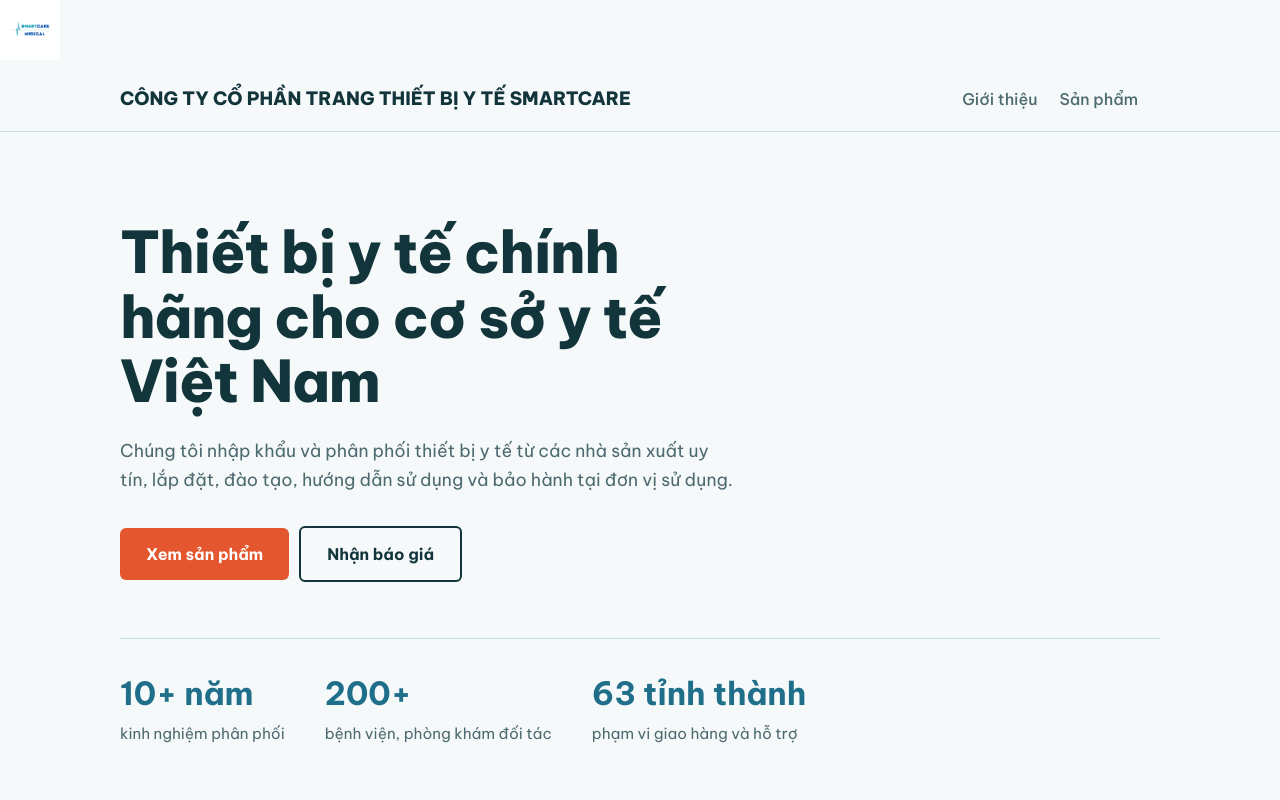
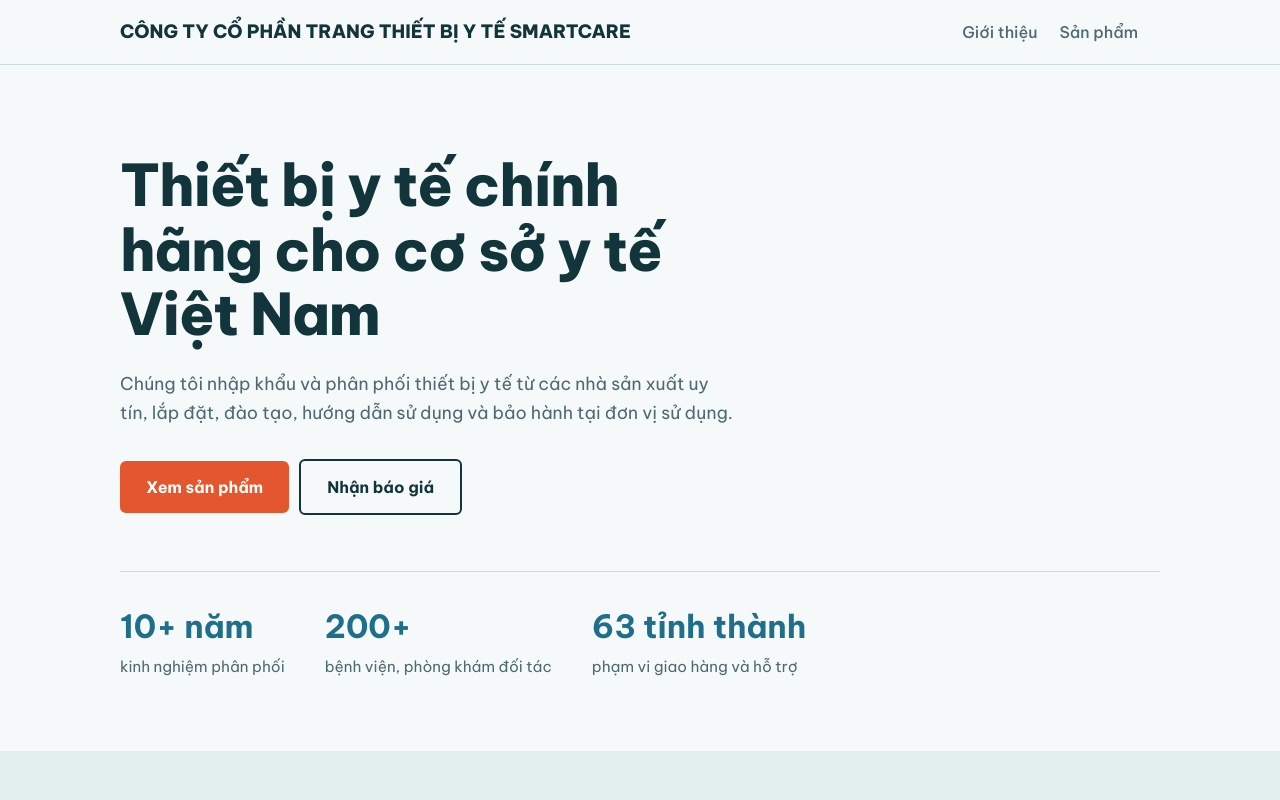
Before and after one commit to smartcaremedical/smartcaremedical, a plain HTML site: page index.html in a window 1280 px wide. Shown: the top 800 px of the page. Drawn offline with Linux system fonts and the light colour scheme.

```diff
--- a/index.html
+++ b/index.html
@@ -3,7 +3,6 @@
 <head>
 <meta charset="UTF-8">
 <meta name="viewport" content="width=device-width, initial-scale=1">
-<img src="SmartCare.png" alt="CÔNG TY CỔ PHẦN TRANG THIẾT BỊ Y TẾ SMARTCARE" style="height:60px">
 <title>CÔNG TY CỔ PHẦN TRANG THIẾT BỊ Y TẾ SMARTCARE | Thiết bị y tế chính hãng</title>
 <meta name="description" content="Giới thiệu công ty và danh mục sản phẩm.">
 <link href="https://fonts.googleapis.com/css2?family=Be+Vietnam+Pro:wght@400;500;700;800&display=swap" rel="stylesheet">
```
